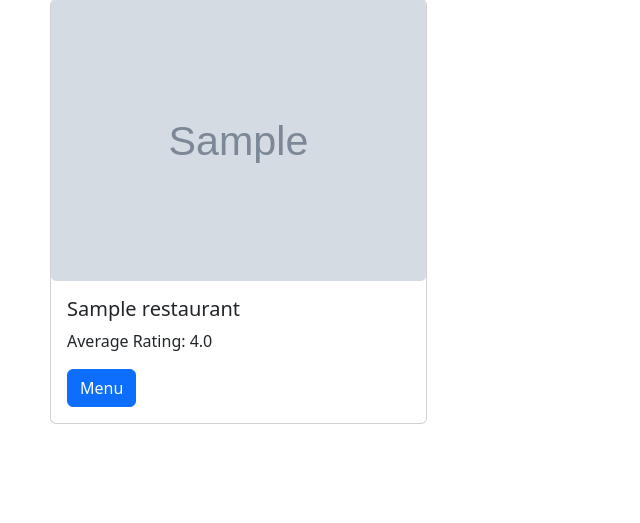
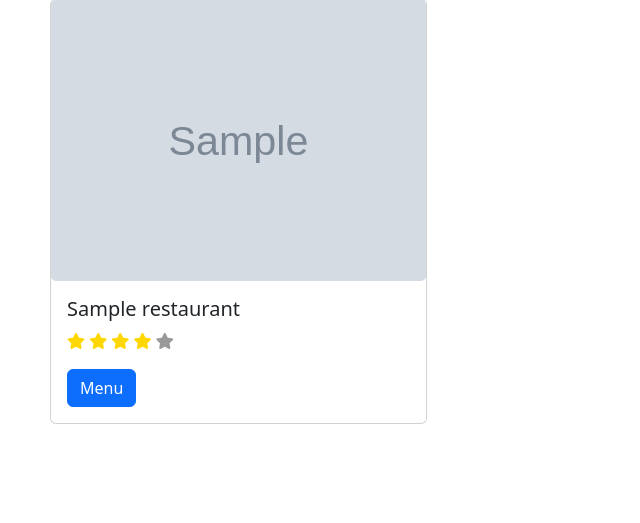
Before and after one commit to devo329/Group5-project, a Django app: page / in a window 1280 px wide. Shown: the part 178-701 px from the top of the page, without its empty margins (0-640 px from the left). Run offline with Django 4.2, Linux system fonts and the light colour scheme; tables that the repository leaves empty hold one stand-in row (values such as "Sample post"); grey boxes marked "Sample" are stand-in pictures; some libraries are stand-ins or nearby versions.

Commit message:
Restaurant Reviews
Implemented Star Ratings based on the average of the reviews

```diff
--- a/restaurants/templates/index.html
+++ b/restaurants/templates/index.html
@@ -1,14 +1,16 @@
 {% load static %}
 <!DOCTYPE html>
 <html lang="en">
+
 <head>
 
   <!--Bootstrap CSS-->
   <meta charset="utf-8">
   <meta name="viewport" content="width=device-width, initial-scale=1">
-    <link href="https://cdn.jsdelivr.net/npm/bootstrap@5.3.0-alpha1/dist/css/bootstrap.min.css" rel="stylesheet" integrity="sha384-GLhlTQ8iRABdZLl6O3oVMWSktQOp6b7In1Zl3/Jr59b6EGGoI1aFkw7cmDA6j6gD" crossorigin="anonymous">
+  <link href="https://cdn.jsdelivr.net/npm/bootstrap@5.3.0-alpha1/dist/css/bootstrap.min.css" rel="stylesheet"
+    integrity="sha384-GLhlTQ8iRABdZLl6O3oVMWSktQOp6b7In1Zl3/Jr59b6EGGoI1aFkw7cmDA6j6gD" crossorigin="anonymous">
   <!--Bootstrap CSS-->
-
+  <link rel="stylesheet" href="https://use.fontawesome.com/releases/v5.14.0/css/all.css">
 
   <!--Navbar-->
   <nav class="navbar navbar-light" style="background-color: rgb(232, 218, 68);">
@@ -17,7 +19,8 @@
         <!-- logo -->
         <img src="/static/logo.png" alt="" width="60" height="48" class="d-inline-block align-text-top">
       </a>
-    <button class="navbar-toggler" type="button" data-bs-toggle="collapse" data-bs-target="#navbarNav" aria-controls="navbarNav" aria-expanded="false" aria-label="Toggle navigation">
+      <button class="navbar-toggler" type="button" data-bs-toggle="collapse" data-bs-target="#navbarNav"
+        aria-controls="navbarNav" aria-expanded="false" aria-label="Toggle navigation">
         <span class="navbar-toggler-icon"></span>
       </button>
       <div class="collapse navbar-collapse" id="navbarNav">
@@ -37,10 +40,15 @@
   <!--Navbar-->
 
 </head>
+
 <body>
   <!--Bootstrap JS-->
-    <script src="https://cdn.jsdelivr.net/npm/@popperjs/core@2.9.2/dist/umd/popper.min.js" integrity="sha384-IQsoLXl5PILFhosVNubq5LC7Qb9DXgDA9i+tQ8Zj3iwWAwPtgFTxbJ8NT4GN1R8p" crossorigin="anonymous"></script>
-    <script src="https://cdn.jsdelivr.net/npm/bootstrap@5.0.2/dist/js/bootstrap.min.js" integrity="sha384-cVKIPhGWiC2Al4u+LWgxfKTRIcfu0JTxR+EQDz/bgldoEyl4H0zUF0QKbrJ0EcQF" crossorigin="anonymous"></script>
+  <script src="https://cdn.jsdelivr.net/npm/@popperjs/core@2.9.2/dist/umd/popper.min.js"
+    integrity="sha384-IQsoLXl5PILFhosVNubq5LC7Qb9DXgDA9i+tQ8Zj3iwWAwPtgFTxbJ8NT4GN1R8p"
+    crossorigin="anonymous"></script>
+  <script src="https://cdn.jsdelivr.net/npm/bootstrap@5.0.2/dist/js/bootstrap.min.js"
+    integrity="sha384-cVKIPhGWiC2Al4u+LWgxfKTRIcfu0JTxR+EQDz/bgldoEyl4H0zUF0QKbrJ0EcQF"
+    crossorigin="anonymous"></script>
   <!--Bootstrap JS-->
 
 
@@ -51,10 +59,46 @@
     {% for data in restaurant_rating_data %}
     <div class="col-sm-4" style="padding-bottom: 20px;">
       <div class="card">
-            <img src="/static/restaurant/{{data.restaurant.image_name}}" style="width: 100%; object-fit: cover; border-radius:5px;" class="card-img-top" alt="...">
+        <img src="/static/restaurant/{{data.restaurant.image_name}}"
+          style="width: 100%; object-fit: cover; border-radius:5px;" class="card-img-top" alt="...">
         <div class="card-body">
           <h5 class="card-title">{{data.restaurant.name}}</h5>
-              <p class="card-text"> Average Rating: {{ data.avg_rating }}</p>
+          <!-- <p class="card-text"> Average Rating: {{ data.avg_rating }}</p> -->
+          <p class="card-text">
+            {%if data.avg_rating is None%}
+              No Reviews
+            {% elif data.avg_rating is 1%}
+            <i style="color: gold" class="fa fa-star"></i>
+            <i style="color: #999" class="fa fa-star"></i>
+            <i style="color: #999" class="fa fa-star"></i>
+            <i style="color: #999" class="fa fa-star"></i>
+            <i style="color: #999" class="fa fa-star"></i>
+            {% elif data.avg_rating is 2%}
+            <i style="color: gold" class="fa fa-star"></i>
+            <i style="color: gold" class="fa fa-star"></i>
+            <i style="color: #999" class="fa fa-star"></i>
+            <i style="color: #999" class="fa fa-star"></i>
+            <i style="color: #999" class="fa fa-star"></i>
+            {% elif data.avg_rating is 3%}
+            <i style="color: gold" class="fa fa-star"></i>
+            <i style="color: gold" class="fa fa-star"></i>
+            <i style="color: gold" class="fa fa-star"></i>
+            <i style="color: #999" class="fa fa-star"></i>
+            <i style="color: #999" class="fa fa-star"></i>
+            {% elif data.avg_rating is 4%}
+            <i style="color: gold" class="fa fa-star"></i>
+            <i style="color: gold" class="fa fa-star"></i>
+            <i style="color: gold" class="fa fa-star"></i>
+            <i style="color: gold" class="fa fa-star"></i>
+            <i style="color: #999" class="fa fa-star"></i>
+            {% elif data.avg_rating is 5%}
+            <i style="color: gold" class="fa fa-star"></i>
+            <i style="color: gold" class="fa fa-star"></i>
+            <i style="color: gold" class="fa fa-star"></i>
+            <i style="color: gold" class="fa fa-star"></i>
+            <i style="color: gold" class="fa fa-star"></i>
+            {% endif %}
+          </p>
           <a href="/restaurant/?id={{data.restaurant.name}}" class="btn btn-primary">Menu</a>
         </div>
       </div>
@@ -65,4 +109,5 @@
 
   <!--Cards-->
 </body>
+
 </html>
--- a/restaurants/views.py
+++ b/restaurants/views.py
@@ -6,13 +6,26 @@ from django.db.models import Avg
 
 import restaurants
 
+from django.template import Library
+
+register = Library()
+
 # Create your views here.
+
+@register.filter
+def get_range( value ):
+  return range( value )
+
 def getRatings(restaurants):
     restaurant_rating_data = []
     for restaurant in restaurants:
         ratings = restaurant.reviews_set.all().aggregate(Avg('rating'))
         avg_rating = ratings['rating__avg']
-        restaurant_rating_data.append({'restaurant': restaurant, 'avg_rating': avg_rating})
+        if isinstance(avg_rating, float):
+            avg_rating = int(avg_rating)
+            restaurant_rating_data.append({'restaurant': restaurant, 'avg_rating': avg_rating})
+        else:
+            restaurant_rating_data.append({'restaurant': restaurant, 'avg_rating': avg_rating})
 
     return restaurant_rating_data
 
```
Lines whose indentation alone changed are shown as unchanged.
